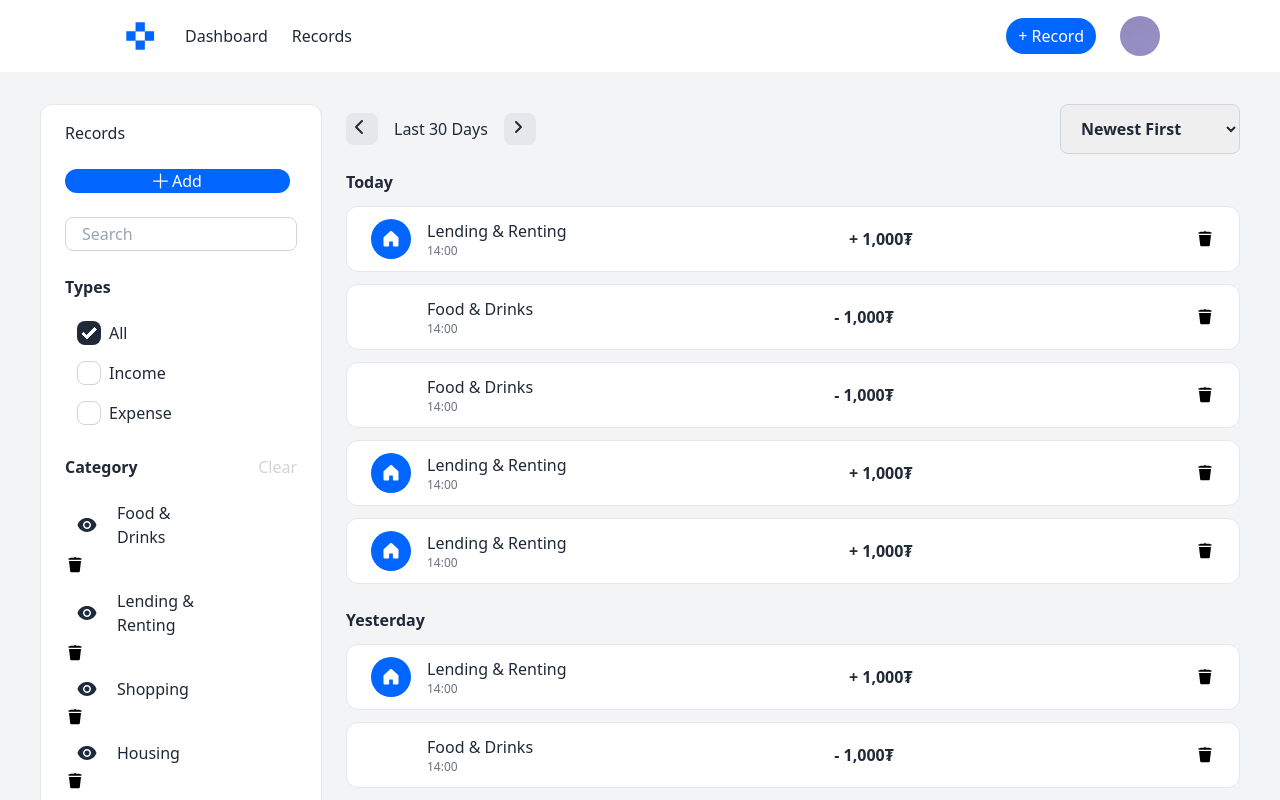
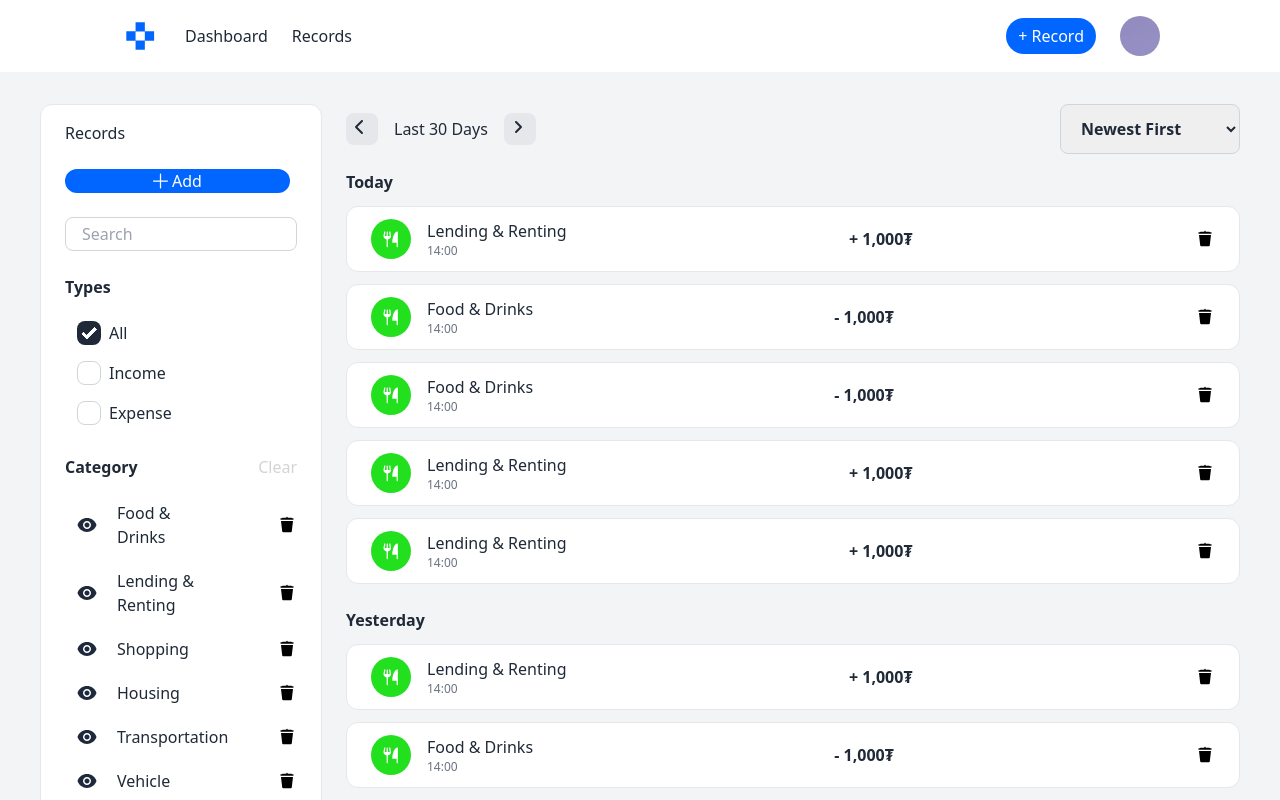
Before and after one commit to munkhzay/trackerFRONT, a Next.js app: page /records in a window 1280 px wide. Shown: the top 800 px of the page. Built offline with nearby package versions, Linux system fonts and the light colour scheme.

Commit message:
ungu nemw

```diff
--- a/src/components/Categories.js
+++ b/src/components/Categories.js
@@ -6,7 +6,7 @@ import axios from "axios";
 const Profile = () => {
   const [category, setCategory] = useState([]);
   // const [cateid, setCateid] = useState("");
-  //   console.log(data);
+  // console.log(category);
 
   useEffect(() => {
     const getCategories = async () => {
@@ -15,14 +15,33 @@ const Profile = () => {
     };
     getCategories();
   }, []);
+  // const deleteCate = (e) => {
+  //   setCateid(categoryid);
+  // };
+  const deleteCategory = async (categoryid) => {
+    await axios
+      .delete(`http://localhost:8070/api/category/${categoryid}`)
+      .then((response) => {
+        console.log(response);
+        setCategory((prevcategory) =>
+          prevcategory.filter((category) => category.categoryid !== categoryid)
+        );
+      })
+      .catch((error) => {
+        console.log(error);
+      });
+    console.log(categoryid);
+  };
 
-  // console.log(cateid);
   return (
     <div>
       {category.map((item) => {
+        // setCateid(item.categoryid);
         return (
           <MyCategories
-            key={item.index}
+            handleDelete={() => deleteCategory(item.categoryid)}
+            // values={item.categoryid}
+            key={item.categoryid}
             categoryName={item.categoryname}
             description={item.description}
             categoryid={item.categoryid}
--- a/src/components/Category.js
+++ b/src/components/Category.js
@@ -4,9 +4,10 @@ import { useState } from "react";
 import axios from "axios";
 
 const MyCategories = (props) => {
-  const { categoryName, ischecked, categoryid } = props;
+  const { categoryName, ischecked, categoryid, handleDelete } = props;
   const [checked, setChecked] = useState("true");
   const [cateid, setCateid] = useState("");
+
   const handleClick = () => {
     if (checked === "true") {
       setChecked("false");
@@ -14,23 +15,12 @@ const MyCategories = (props) => {
       setChecked("true");
     }
   };
-  // const deleteCate = async () => {
-  //   await axios
-  //     .delete("http://localhost:8070/api/category", { categoryid: categoryid })
-  //     .then((response) => {
-  //       console.log(response);
-  //     })
-  //     .catch((error) => {
-  //       console.log(error);
-  //     });
-  // };
   const deleteCate = (e) => {
     setCateid(e.target.values);
   };
-  console.log(cateid);
   const icon = checked === "true" ? <EyeIcon /> : <ClosedEyeIcon />;
   return (
-    <div>
+    <div className="flex">
       <div
         onClick={() => handleClick()}
         className="w-full pl-3 py-1.5 flex gap-5 items-center"
@@ -40,9 +30,9 @@ const MyCategories = (props) => {
           {categoryName}
         </p>
       </div>
+      <button onClick={handleDelete}>
         <svg
-        values={categoryid}
-        onClick={deleteCate}
+          // values={categoryid}
           xmlns="http://www.w3.org/2000/svg"
           x="0px"
           y="0px"
@@ -52,6 +42,7 @@ const MyCategories = (props) => {
         >
           <path d="M 14.984375 2.4863281 A 1.0001 1.0001 0 0 0 14 3.5 L 14 4 L 8.5 4 A 1.0001 1.0001 0 0 0 7.4863281 5 L 6 5 A 1.0001 1.0001 0 1 0 6 7 L 24 7 A 1.0001 1.0001 0 1 0 24 5 L 22.513672 5 A 1.0001 1.0001 0 0 0 21.5 4 L 16 4 L 16 3.5 A 1.0001 1.0001 0 0 0 14.984375 2.4863281 z M 6 9 L 7.7929688 24.234375 C 7.9109687 25.241375 8.7633438 26 9.7773438 26 L 20.222656 26 C 21.236656 26 22.088031 25.241375 22.207031 24.234375 L 24 9 L 6 9 z"></path>
         </svg>
+      </button>
     </div>
   );
 };
--- /dev/null
+++ b/src/components/FindCategoryIcon.js
@@ -0,0 +1,107 @@
+import FoodExpense from "../../public/icons/FoodExpenseIcon";
+import RentIcon from "../../public/icons/RentIcon";
+import OneRecord from "./OneRecord";
+
+const records = [
+  [
+    {
+      color: "#23E01F",
+      image: <RentIcon />,
+      time: "14:00",
+      text: "Lending & Renting",
+      money: "+ 1,000₮",
+      iconColor: "#0166FF",
+    },
+    {
+      color: "#F54949",
+      image: <FoodExpense />,
+      time: "14:00",
+      text: "Food & Drinks",
+      money: "- 1,000₮",
+      iconColor: "#FF4545",
+    },
+    {
+      color: "#F54949",
+      image: <FoodExpense />,
+      time: "14:00",
+      text: "Food & Drinks",
+      money: "- 1,000₮",
+      iconColor: "#FF4545",
+    },
+    {
+      color: "#23E01F",
+      image: <RentIcon />,
+      time: "14:00",
+      text: "Lending & Renting",
+      money: "+ 1,000₮",
+      iconColor: "#0166FF",
+    },
+    {
+      color: "#23E01F",
+      image: <RentIcon />,
+      time: "14:00",
+      text: "Lending & Renting",
+      money: "+ 1,000₮",
+      iconColor: "#0166FF",
+    },
+  ],
+  [
+    {
+      color: "#23E01F",
+      image: <RentIcon />,
+      time: "14:00",
+      text: "Lending & Renting",
+      money: "+ 1,000₮",
+      iconColor: "#0166FF",
+    },
+    {
+      color: "#F54949",
+      image: <FoodExpense />,
+      time: "14:00",
+      text: "Food & Drinks",
+      money: "- 1,000₮",
+      iconColor: "#FF4545",
+    },
+    {
+      color: "#F54949",
+      image: <FoodExpense />,
+      time: "14:00",
+      text: "Food & Drinks",
+      money: "- 1,000₮",
+      iconColor: "#FF4545",
+    },
+    {
+      color: "#23E01F",
+      image: <RentIcon />,
+      time: "14:00",
+      text: "Lending & Renting",
+      money: "+ 1,000₮",
+      iconColor: "#0166FF",
+    },
+    {
+      color: "#F54949",
+      image: <FoodExpense />,
+      time: "14:00",
+      text: "Food & Drinks",
+      money: "- 1,000₮",
+      iconColor: "#FF4545",
+    },
+    {
+      color: "#F54949",
+      image: <FoodExpense />,
+      time: "14:00",
+      text: "Food & Drinks",
+      money: "- 1,000₮",
+      iconColor: "#FF4545",
+    },
+  ],
+];
+const IconCategory = (props) => {
+  const { item } = props;
+  console.log(item);
+  const findIcon = records.filter((icon) => {
+    if (icon.text === item.recordname)
+      return <OneRecord iconColor={icon.color} />;
+  });
+};
+export default IconCategory;
--- a/src/components/OneRecord.js
+++ b/src/components/OneRecord.js
@@ -1,13 +1,19 @@
+import FoodExpense from "../../public/icons/FoodExpenseIcon";
+import RentIcon from "../../public/icons/RentIcon";
+
 const OneRecord = (props) => {
-  const { text, image, time, color, money, iconColor } = props;
-
+  const { text, image, time, color, money, transaction_type } = props;
+  const iconcolor = transaction_type === "Expence" ? "#F54949" : "#23E01F";
+  const IconImg =
+    transaction_type === "Expense" ? <RentIcon /> : <FoodExpense />;
   return (
     <div className="w-full px-6 py-3 border bg-white border-[#E5E7EB] items-center justify-between flex rounded-xl">
       <div className="flex gap-4">
         <div
-          className={`flex justify-center items-center w-10 h-10 rounded-full bg-[${iconColor}]`}
+          className={`flex justify-center items-center w-10 h-10 rounded-full`}
+          style={{ backgroundColor: iconcolor }}
         >
-          {image}
+          {IconImg}
         </div>
 
         <div className="flex flex-col">
--- a/src/components/Records.js
+++ b/src/components/Records.js
@@ -2,7 +2,16 @@ import useSWR from "swr";
 import OneRecord from "./OneRecord";
 import axios from "axios";
 import { useEffect, useState } from "react";
+import RentIcon from "../../public/icons/RentIcon";
+import FoodExpense from "../../public/icons/FoodExpenseIcon";
 // const fetcher = (...args) => fetch(...args).then((res) => res.json());
+
+// export const IconCategory = (props) => {
+//   const { item } = props;
+//   console.log(item);
+
+// };
+
 const Recor = () => {
   const [record, setRecord] = useState([]);
   //   console.log(record);
@@ -23,19 +32,24 @@ const Recor = () => {
     };
     getrecord();
   }, []);
-
+  // const findIcon = records.filter((icon) => {
+  //   if (icon.text === item.recordname)
+  //     return <OneRecord iconColor={icon.color} />;
+  // });
   return (
     <div>
       {record.map((item) => {
+        console.log(item.transaction);
         return (
           <OneRecord
             time={item.userid}
             text={item.recordname}
-            // image={item.description}
+            // image={item.}
+            transaction_type={item.transaction}
             // time={record.time}
-            color={record.color}
+            color={""}
             money={item.amount}
-            //   iconColor={record.iconColor}
+            iconColor={""}
           />
         );
       })}
--- a/src/components/newCategory.js
+++ b/src/components/newCategory.js
@@ -2,8 +2,9 @@ import axios from "axios";
 import daisyui from "daisyui";
 import Link from "next/link";
 import { useState } from "react";
+import { IoClose } from "react-icons/io5";
 const NewCategories = (props) => {
-  const { handlecategory } = props;
+  const { onCloseModal } = props;
   const [categoryName, setCategoryName] = useState("");
   const handlecategories = async () => {
     await axios
@@ -18,9 +19,9 @@ const NewCategories = (props) => {
         console.log(error);
       });
   };
-  const addcategory = (e) => {
-    setCategoryName(e.target.value);
-  };
+  // const addcategory = (e) => {
+  //   setCategoryName(e.target.value);
+  // };
   return (
     <div>
       <div className="m-60 mx-96 text-center border-solid border-2  rounded-xl ">
@@ -31,18 +32,18 @@ const NewCategories = (props) => {
           </div>
           <div className="flex-none items-center">
             {" "}
-            <button className="btn btn-square btn-ghost">
+            <IoClose size={24} onClick={onCloseModal} />
+            {/* <button className="btn btn-square btn-ghost" onClick={onCloseModel}>
               <svg
-                onClick={handlecategory}
                 xmlns="http://www.w3.org/2000/svg"
                 x="0px"
                 y="0px"
-                width="80"
+                width="60"
                 height="50"
               >
                 <path d="M25,2C12.319,2,2,12.319,2,25s10.319,23,23,23s23-10.319,23-23S37.681,2,25,2z M33.71,32.29c0.39,0.39,0.39,1.03,0,1.42	C33.51,33.9,33.26,34,33,34s-0.51-0.1-0.71-0.29L25,26.42l-7.29,7.29C17.51,33.9,17.26,34,17,34s-0.51-0.1-0.71-0.29	c-0.39-0.39-0.39-1.03,0-1.42L23.58,25l-7.29-7.29c-0.39-0.39-0.39-1.03,0-1.42c0.39-0.39,1.03-0.39,1.42,0L25,23.58l7.29-7.29	c0.39-0.39,1.03-0.39,1.42,0c0.39,0.39,0.39,1.03,0,1.42L26.42,25L33.71,32.29z"></path>
               </svg>
-            </button>
+            </button> */}
           </div>{" "}
         </div>
         <div className="flex justify-between  px-5 gap-10 my-5">
@@ -64,7 +65,7 @@ const NewCategories = (props) => {
             </select>
           </div>
           <input
-            onChange={addcategory}
+            onChange={(e) => setCategoryName(e.target.value)}
             type="text"
             placeholder="Type here"
             className="input input-bordered w-full max-w-xs"
```
Also changed, not shown: src/components/AddRecord.js (+23 -20 lines). Lines whose indentation alone changed are shown as unchanged.
